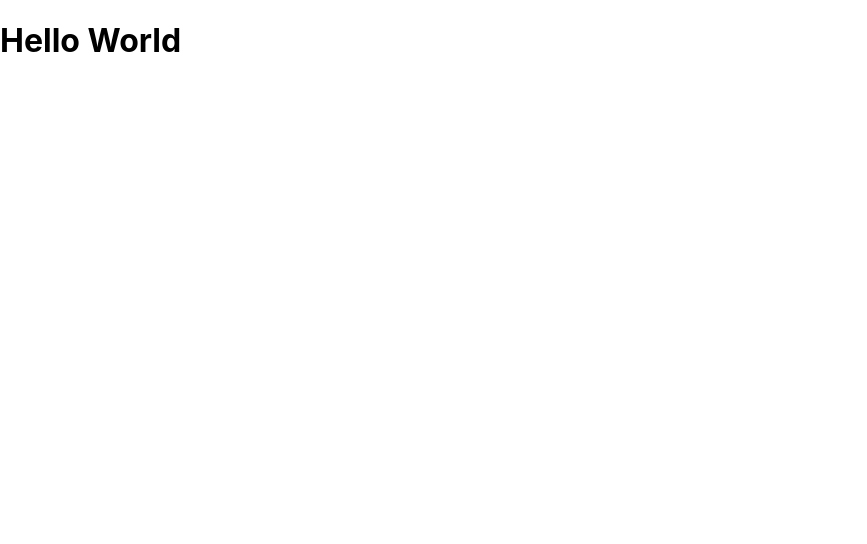
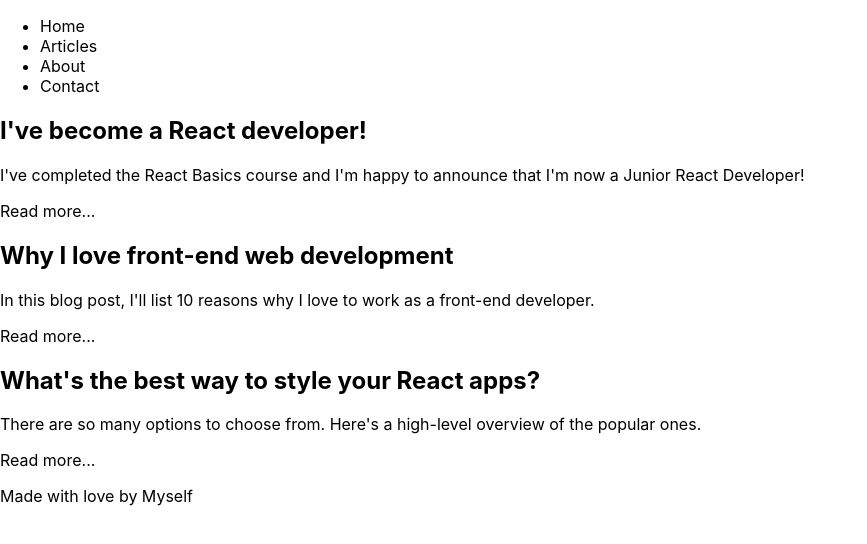
Before and after one commit to Akatalarraska/testing-react, a React (Create React App) app: page / in a window 1280 px wide. Shown: the top 544 px of the page, without its empty margins (0-867 px from the left). Built offline with nearby package versions, Linux system fonts and the light colour scheme.

Commit message:
fix import componentes path

```diff
--- a/src/App.js
+++ b/src/App.js
@@ -1,15 +1,20 @@
 import logo from './logo.svg';
 import './App.css';
-
-function Header() {
-  return (
-    <h1>Hello World</h1>
-  );
-}
+import Nav from './components/Nav.jsx';
+import Intro from './components/Intro.jsx';
+import Intro2 from './components/Intro2.jsx';
+import Intro3 from './components/Intro3.jsx';
+import Footer from './components/Footer.jsx';
 
 function App(){
   return (
-      <Header />
+    <>
+      <Nav />
+      <Intro />
+      <Intro2 />
+      <Intro3 />
+      <Footer />
+    </>
   );
 }
 
```
